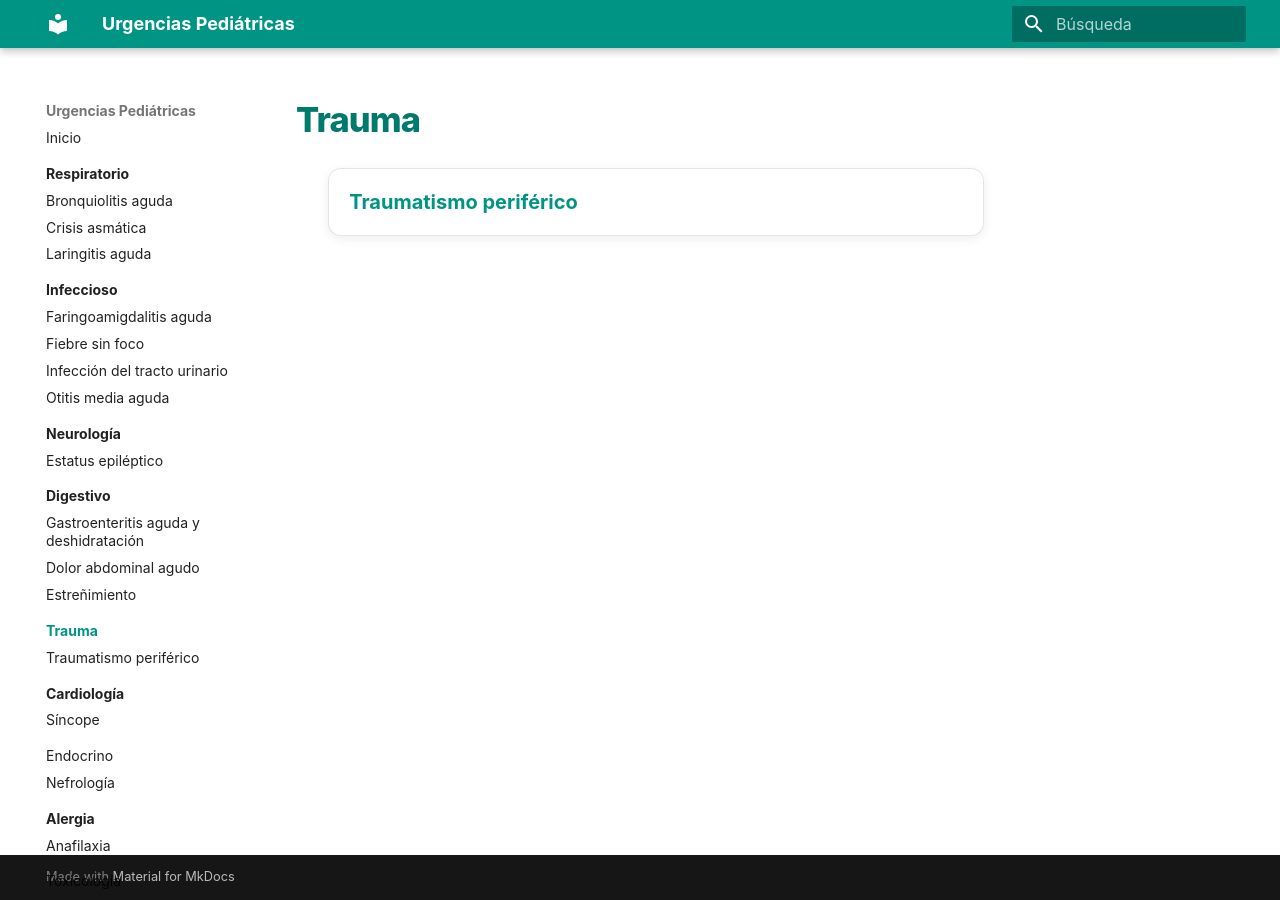
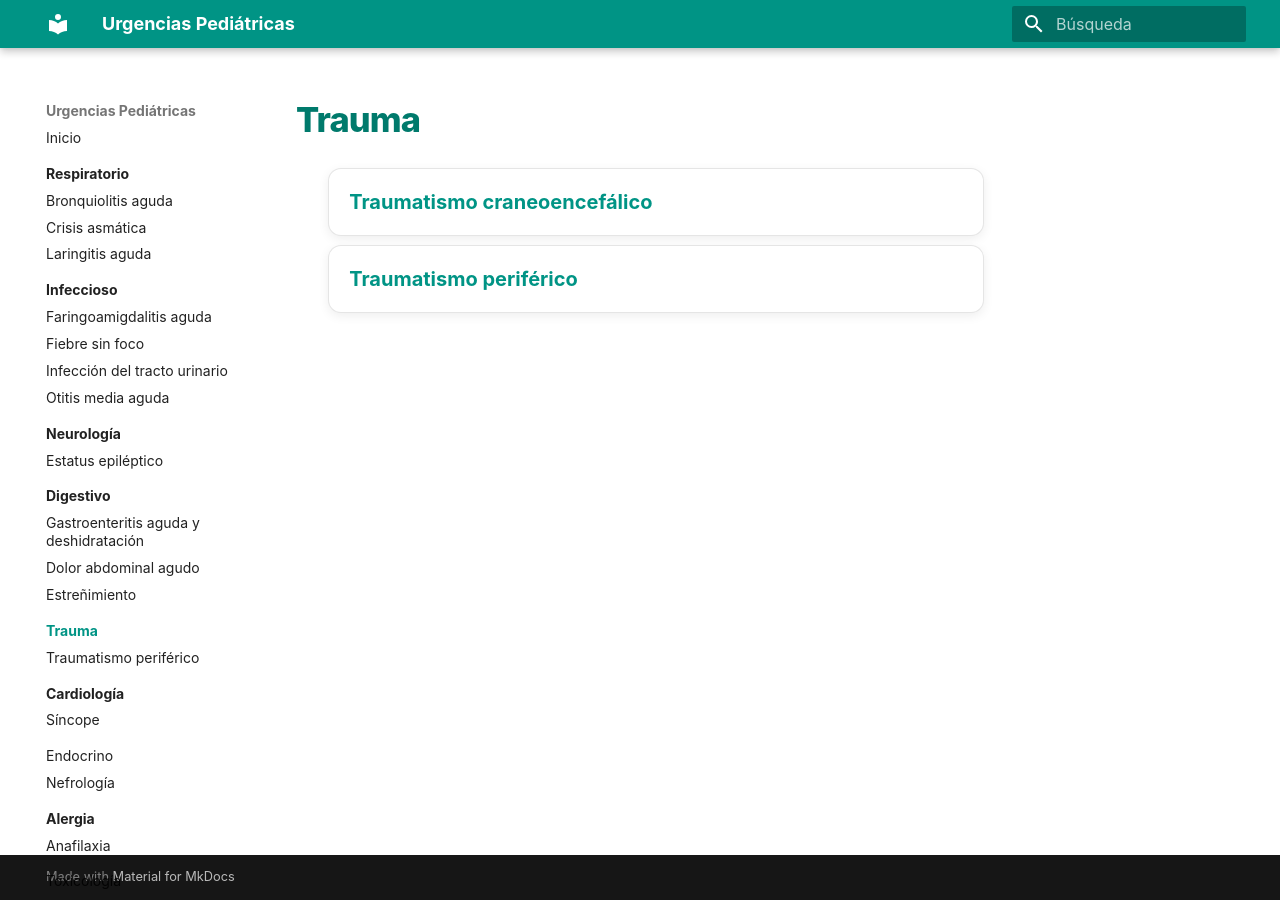
Before and after one commit to gonzaloares/urgencias-pediatricas, an MkDocs documentation site: the page built from docs/trauma/index.md, in a window 1280 px wide. Built offline with MkDocs 1.6.1 and Material for MkDocs 9.7.7, drawn with Linux system fonts in a browser that asks for light colours.

Commit message:
Añade TCE al índice de Trauma

```diff
--- a/docs/trauma/index.md
+++ b/docs/trauma/index.md
@@ -2,6 +2,7 @@
 
 <div class="protocol-index" markdown="1">
 
+- [Traumatismo craneoencefálico](traumatismo-craneoencefalico.md)
 - [Traumatismo periférico](traumatismo-periferico.md)
 
 </div>
```
